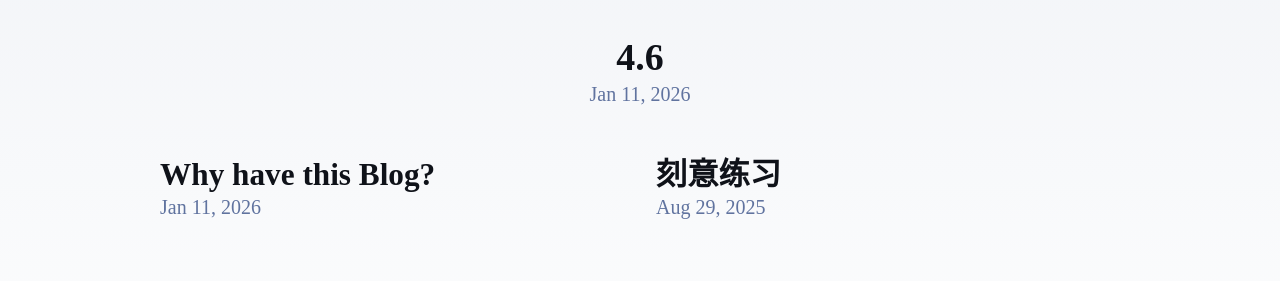
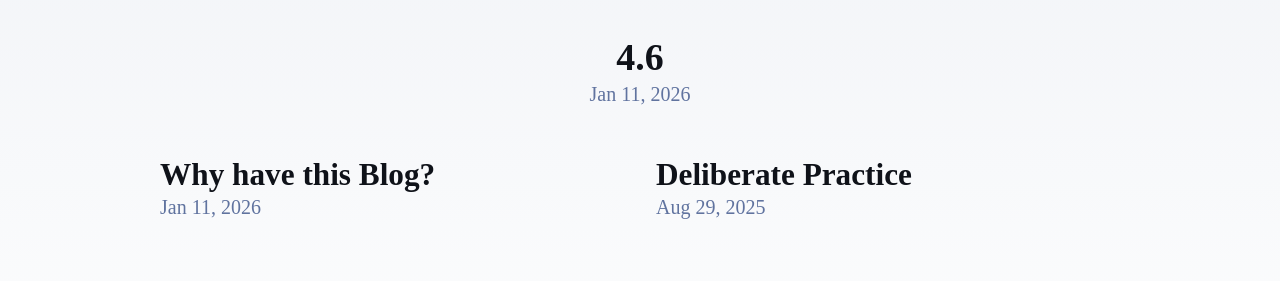
Before and after one commit to EnderRomantice/ender-talks, an Astro site: page /blog in a window 1280 px wide. Shown: the part 99-380 px from the top of the page. Built offline with nearby package versions, Linux system fonts and the light colour scheme; Astro itself is replaced by a stand-in of ours; a web font is replaced by a local one.

Commit message:
fix: md name is chinese

```diff
--- a/src/content/blog/刻意练习.md
+++ b/src/content/blog/Deliberate Practice.md
@@ -1,5 +1,5 @@
 ---
-title: '刻意练习'
+title: 'Deliberate Practice'
 description: 'About my think'
 pubDate: 'Aug 29 2025'
 ---
```
